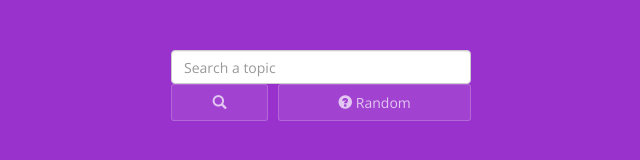
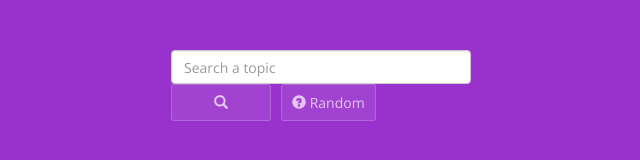
Before and after one commit to parmytank/wikiviewer, a plain HTML site: page index.html in a window 1280 px wide. Shown: the whole page, without its empty margins (319-959 px from the left). Drawn offline with nearby package versions, Linux system fonts and the light colour scheme.

Commit message:
Update index.html

```diff
--- a/index.html
+++ b/index.html
@@ -39,7 +39,7 @@
       <div class="btn btn-info col-xs-4" id="search-button">
         <i class="glyphicon glyphicon-search"></i>
       </div>
-      <a href = "https://en.wikipedia.org/wiki/Special:Random" class="btn btn-warning col-xs-8">
+      <a href = "https://en.wikipedia.org/wiki/Special:Random" class="btn btn-warning col-xs-8" style="width:auto">
         <i class="glyphicon glyphicon-question-sign"></i> Random
       </a>
     </div>
```
